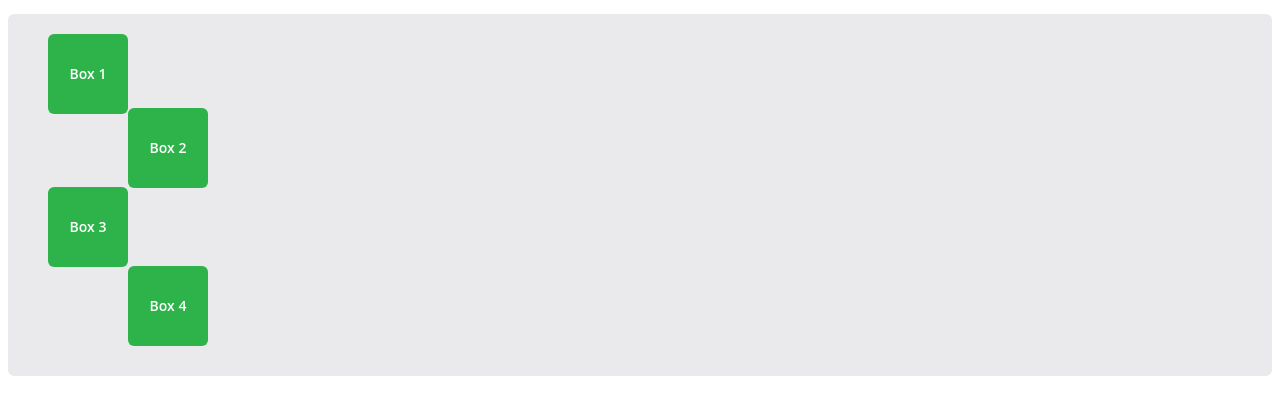
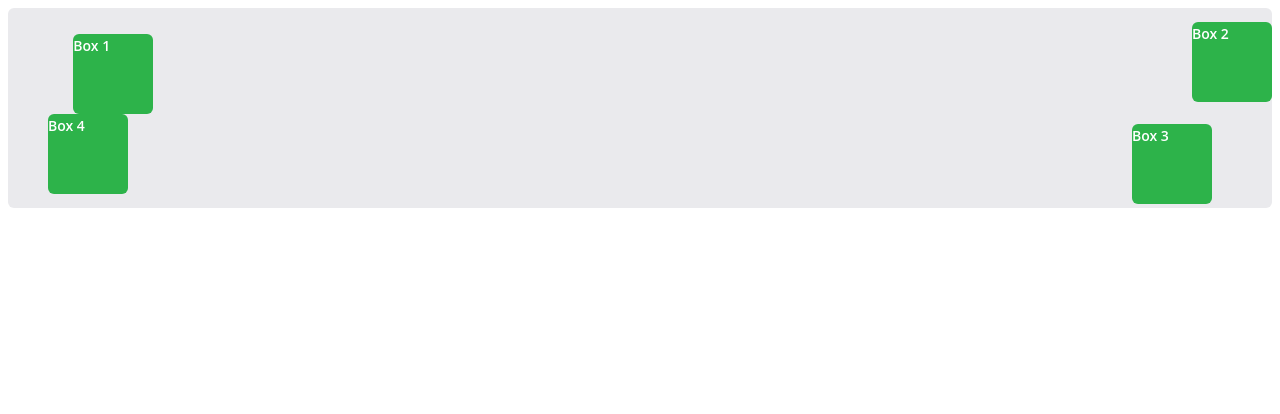
Before and after one commit to Sangamita/CSS-challenge, a plain HTML site: page Advanced Css/performance organisation/box.html in a window 1280 px wide. Drawn offline with Linux system fonts and the light colour scheme.

Commit message:
absolute positioning

```diff
--- a/Advanced Css/performance organisation/styles2.css
+++ b/Advanced Css/performance organisation/styles2.css
@@ -9,7 +9,7 @@ body {
   .box-set {
 	background: #eaeaed;
   }
-  .box {
+  /* .box {
 	position: relative;
 
 
@@ -33,4 +33,31 @@ body {
   .box-4 {
 	bottom: 30px;
 	right: -80px;
+  } */
+
+  .box-set {
+	background: #eaeaed;
+	height: 200px;
+	position: relative;
   }
+  .box {
+	background: #2db34a;
+	height: 80px;
+	position: absolute;
+	width: 80px;
+  }
+  .box-1 {
+	top: 6%;
+	left: 2%;
+  }
+  .box-2 {
+	top: 0;
+	right: -40px;
+  }
+  .box-3 {
+	bottom: -10px;
+	right: 20px;
+  }
+  .box-4 {
+	bottom: 0;
+  }
```
